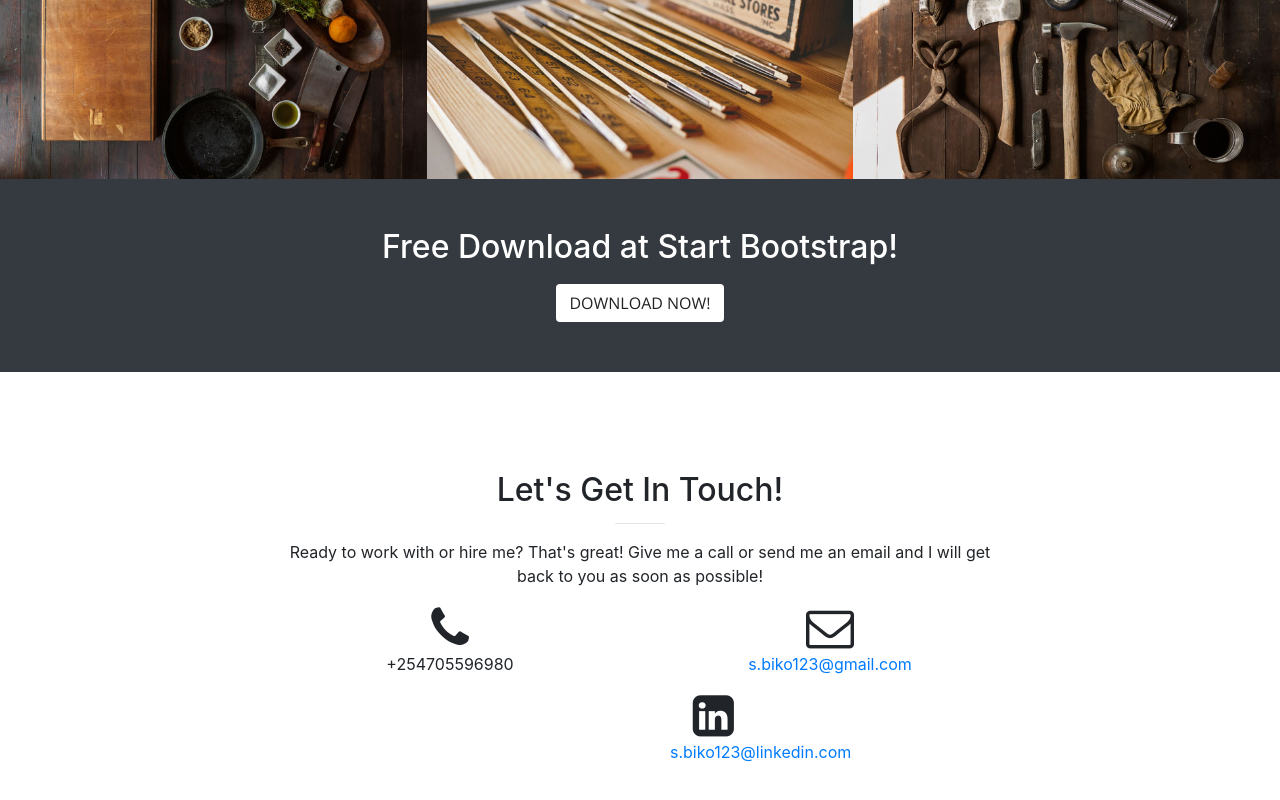
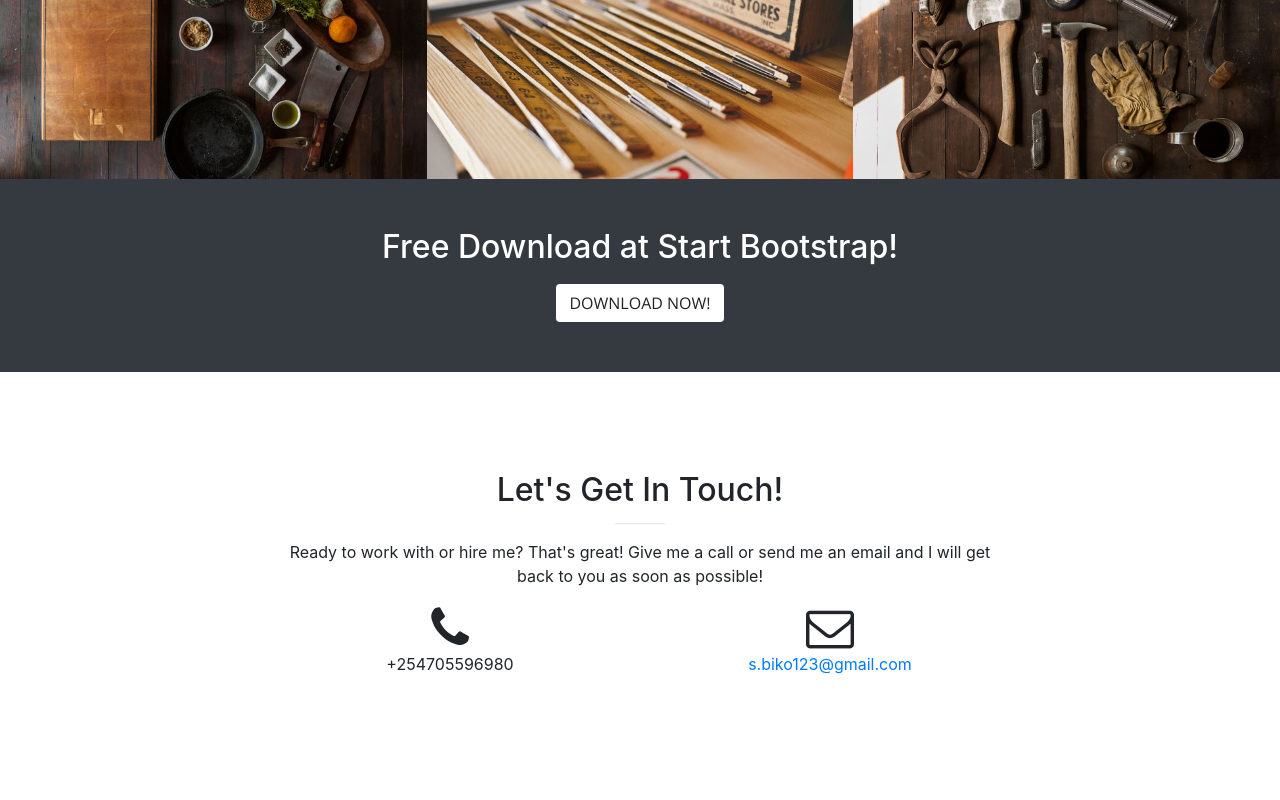
Before and after one commit to bikysteve/bikysteve.github.io, a website with bundled scripts: page index.html in a window 1280 px wide. Shown: the part 1914-2714 px from the top of the page. Built offline with nearby package versions, Linux system fonts and the light colour scheme.

Commit message:
edited one line again ,css

```diff
--- a/index.html
+++ b/index.html
@@ -243,11 +243,6 @@
             <i class="fa fa-envelope-o fa-3x sr-contact"></i>
             <p>
               <a href="mailto:your-email@your-domain.com">s.biko123@gmail.com</a>
-              <div class="col-lg-4 md-auto text-center">
-                <i class="fa fa-linkedin-square fa-3x sr-contact"></i>
-                <p>
-                  <a href="mailto:your-email@your-domain.com">s.biko123@linkedin.com</a>
-                </p>
 
             </p>
           </div>
```
